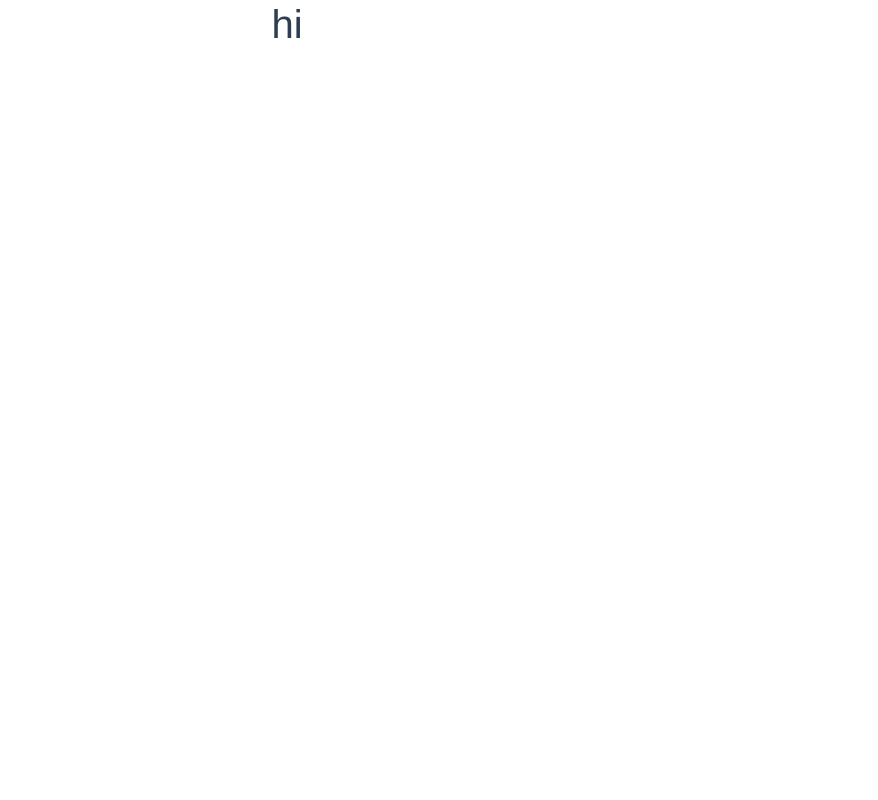
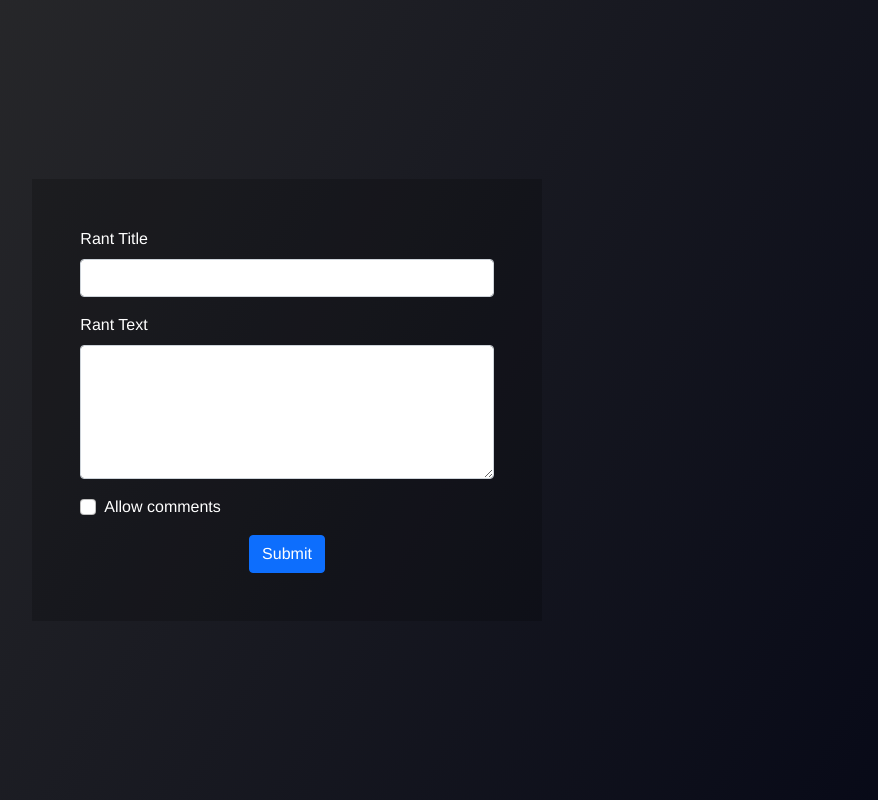
Before and after one commit to EB1811/Anonymous-venting-website, a Vue app: page /createpost in a window 1280 px wide. Shown: the whole page, without its empty margins (353-1231 px from the left). Built offline with nearby package versions, Linux system fonts and the light colour scheme.

Commit message:
Create post page css skeleton and form made.

```diff
--- a/src/App.vue
+++ b/src/App.vue
@@ -12,6 +12,8 @@ html, body {
   -webkit-font-smoothing: antialiased;
   -moz-osx-font-smoothing: grayscale;
   text-align: center;
-  color: #2c3e50;
+  color: #fff;
+  background: rgb(46,46,46);
+  background: linear-gradient(120deg, rgba(46,46,46,1) 0%, rgba(7,9,23,1) 100%);
 }
 </style>
--- a/src/views/CreatePost.vue
+++ b/src/views/CreatePost.vue
@@ -1,5 +1,27 @@
 <template>
-  <h1>hi</h1>
+  <div class="container-fluid vh-100">
+    <div class="row justify-content-center align-items-center vh-100">
+      <div class="col-xs-12 col-sm-10 col-md-7 col-lg-6 col-xl-5 col-xxl-4" style="text-align: left">
+        <form class="p-5" style="background-color: rgba(0, 0, 0, 0.2)">
+          <div class="mb-3">
+            <label class="form-label">Rant Title</label>
+            <input type="text" class="form-control" id="exampleInputEmail1" aria-describedby="emailHelp">
+          </div>
+          <div class="mb-3">
+            <label class="form-label">Rant Text</label>
+            <textarea class="form-control" rows="5"></textarea>
+          </div>
+          <div class="mb-3 form-check">
+            <input type="checkbox" class="form-check-input" id="exampleCheck1">
+            <label class="form-check-label">Allow comments</label>
+          </div>
+          <div style="text-align: center">
+            <button type="submit" class="btn btn-primary">Submit</button>
+          </div>
+        </form>
+      </div>
+    </div>
+  </div>
 </template>
 
 <script>
```
